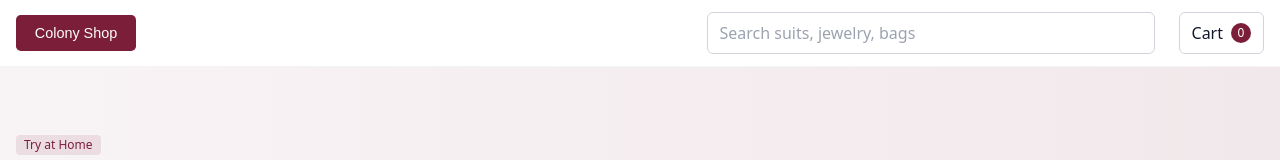
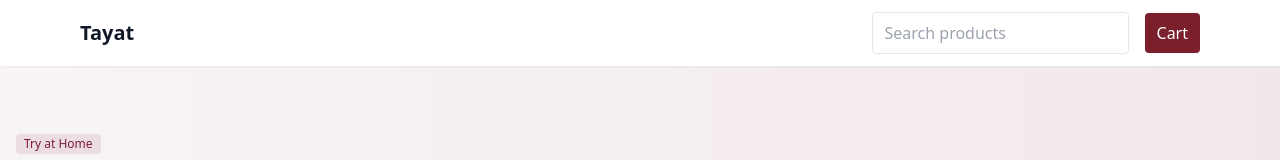
Before and after one commit to sinaqvi008-sys/inaayat-website, a Next.js app: page / in a window 1280 px wide. Shown: the top 160 px of the page. Built offline with nearby package versions, Linux system fonts and the light colour scheme; no server answers; the database is empty.

Commit message:
Create Header.jsx
Add Header component

```diff
--- /dev/null
+++ b/components/Header.jsx
@@ -0,0 +1,14 @@
+import Link from 'next/link';
+export default function Header({ onOpenCart }) {
+  return (
+    <header className="bg-white shadow-sm sticky top-0 z-40">
+      <div className="max-w-6xl mx-auto px-4 py-3 flex items-center justify-between">
+        <Link href="/"><a className="text-xl font-semibold text-[#111827]">Tayat</a></Link>
+        <div className="flex items-center gap-4">
+          <input placeholder="Search products" className="hidden md:block border rounded px-3 py-2" />
+          <button type="button" onClick={onOpenCart} className="px-3 py-2 rounded bg-[#7A1F2B] text-white">Cart</button>
+        </div>
+      </div>
+    </header>
+  );
+}
```
